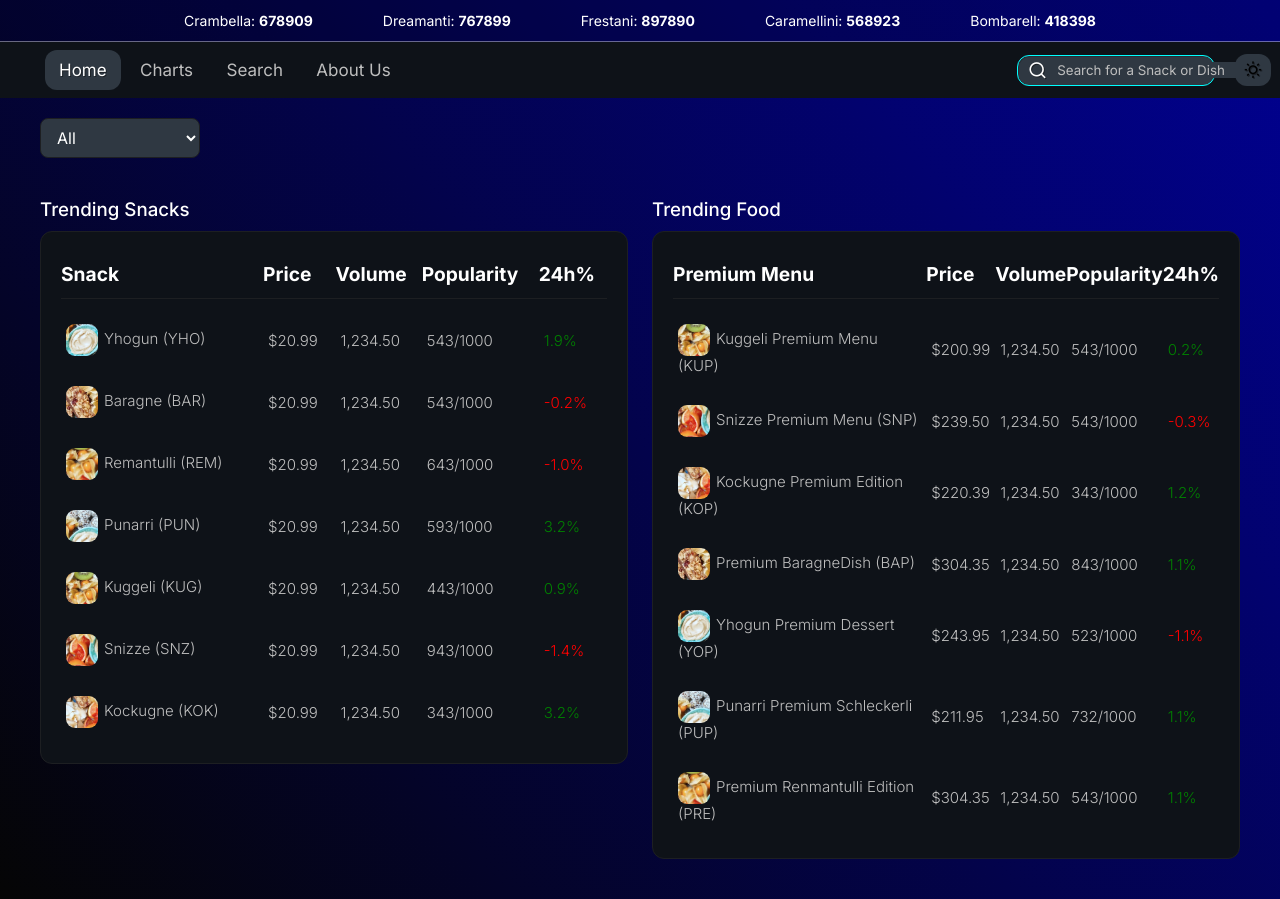
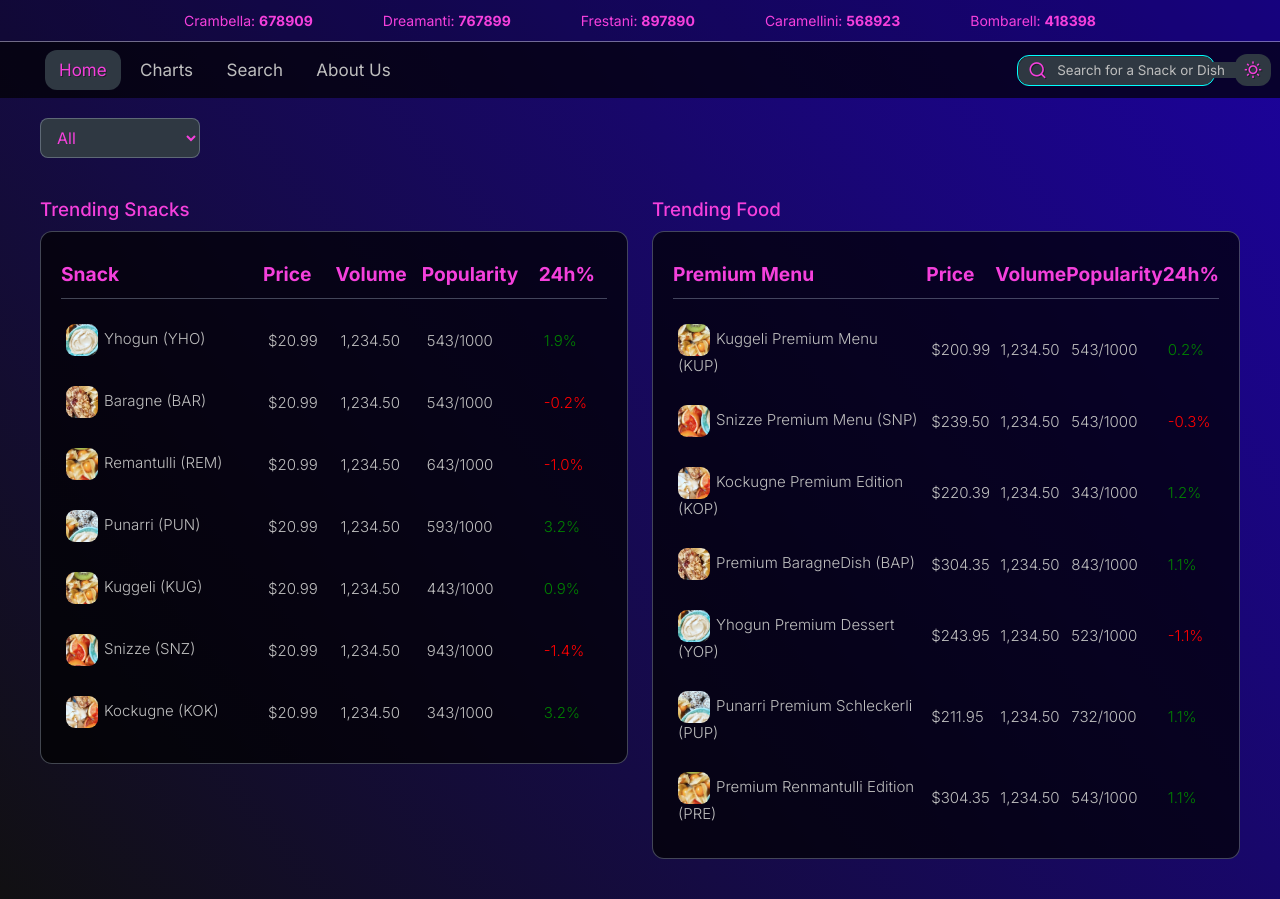
Before and after one commit to tpreisig/table-switch, a plain HTML site: page index.html in a window 1280 px wide. Drawn offline with nearby package versions, Linux system fonts and the light colour scheme; a web font is replaced by a local one.

Commit message:
code adjustments

```diff
--- a/script.js
+++ b/script.js
@@ -16,9 +16,11 @@ document.addEventListener("DOMContentLoaded", () => {
     themeToggle.addEventListener("click", () => {
         if (body.id === "light-theme") {
             body.id = "dark-theme";
+            themeToggle.className = "ri-sun-line";
             localStorage.setItem("theme", "dark-theme");
         } else {
             body.id = "light-theme";
+            themeToggle.className = "ri-moon-line";
             localStorage.setItem("theme", "light-theme");
         }
     });
--- a/styles.css
+++ b/styles.css
@@ -1,13 +1,15 @@
 @import url("https://fonts.googleapis.com/css2?family=Inter:ital,opsz,wght@0,14..32,100..900;1,14..32,100..900&family=Lobster&family=New+Amsterdam&family=Play:wght@400;700&family=Raleway:ital,wght@0,100..900;1,100..900&family=Sarabun:ital,wght@0,100;0,200;0,300;0,400;0,500;0,600;0,700;0,800;1,100;1,200;1,300;1,400;1,500;1,600;1,700;1,800&family=Share+Tech+Mono&display=swap");
 
 :root {
-  --background-color: #fff;
-  --background-color-primary: #fff;
+  --background-color: #ffdefce0;
+  --background-color-primary: rgba(255,255,255,0.6);
   --background-color-secondary: #eff2f5;
 
-  --color-white: rgb(2, 220, 220);
+  --color-bright: rgb(74, 253, 253);
   --color-black: #000;
-  --border-color: #d4d4d4;
+  --border-color: #4b758373;
+  --icon-hover-color: rgb(251, 1, 243);
+  --shadow-color: rgba(0,0,0,0.2);
   --text-secondary: #55626f;
 
   --chart-light-bg: #fff;
@@ -21,13 +23,15 @@
 }
 
 #dark-theme {
-  --background-color: #050505;
-  --background-color-primary: #0e1218;
+  --background-color: #111012;
+  --background-color-primary: rgba(0,0,0,0.7);
   --background-color-secondary: #2f3842;
 
-  --color-white: #fff;
+  --color-bright: rgb(245, 64, 220);
   --color-black: #000;
-  --border-color: #1d1f22;
+  --border-color: #becbdd55;
+  --icon-hover-color: aqua;
+
   --text-secondary: #bebebe;
 
   --links-color: #1565c0;
@@ -72,12 +76,12 @@ p.red {
 }
 
 a {
-  color: var(--color-white);
+  color: var(--color-bright);
   text-decoration: none;
 }
 
 i {
-  color: var(--color-white);
+  color: var(--color-bright);
 }
 
 img {
@@ -102,7 +106,7 @@ table tr td:last-child {
 
 body {
   min-height: 100vh;
-  background: linear-gradient(50deg, var(--background-color), rgb(1, 1, 145));
+  background: linear-gradient(50deg, var(--background-color), rgb(28, 2, 157));
   display: flex;
   flex-direction: column;
   gap: 40px;
@@ -125,7 +129,7 @@ body {
 
 .global p {
   font-size: 14px;
-  color: var(--color-white);
+  color: var(--color-bright);
 }
 
 nav {
@@ -162,7 +166,7 @@ nav .left-section .nav-links a {
 nav .left-section .nav-links a.active,
 nav .left-section .nav-links a:hover {
   background: var(--background-color-secondary);
-  color: var(--color-white);
+  color: var(--color-bright);
   text-shadow: 1px 1px 0px rgba(0, 0, 0, 0.4);
 }
 
@@ -203,13 +207,13 @@ nav .right-section > i {
   font-size: 18px;
   cursor: pointer;
   transition: all 0.3s ease;
-  color: var(--text-primary);
+  color: var(--color-bright);
   border: 1px solid transparent;
 }
 
 nav .right-section > i:hover {
   box-shadow: inset 1px 1px 0px rgba(0, 0, 0, 0.2);
-  color: aqua;
+  color: var(--icon-hover-color);
 }
 
 .filter-section {
@@ -220,7 +224,7 @@ nav .right-section > i:hover {
 
 .filter-section select {
   background: var(--background-color-secondary);
-  color: var(--color-white);
+  color: var(--color-bright);
   padding: 8px 12px;
   border-radius: 8px;
   border: 1px solid var(--border-color);
@@ -239,7 +243,7 @@ nav .right-section > i:hover {
 }
 
 .trending h3 {
-  color: var(--color-white);
+  color: var(--color-bright);
   font-weight: 500;
   width: 100%;
   margin-bottom: 10px;
@@ -259,7 +263,7 @@ nav .right-section > i:hover {
 }
 
 .trending table th {
-  color: var(--color-white);
+  color: var(--color-bright);
   border-bottom: 1px solid var(--border-color);
   padding-bottom: 12px;
   text-align: left;
```
